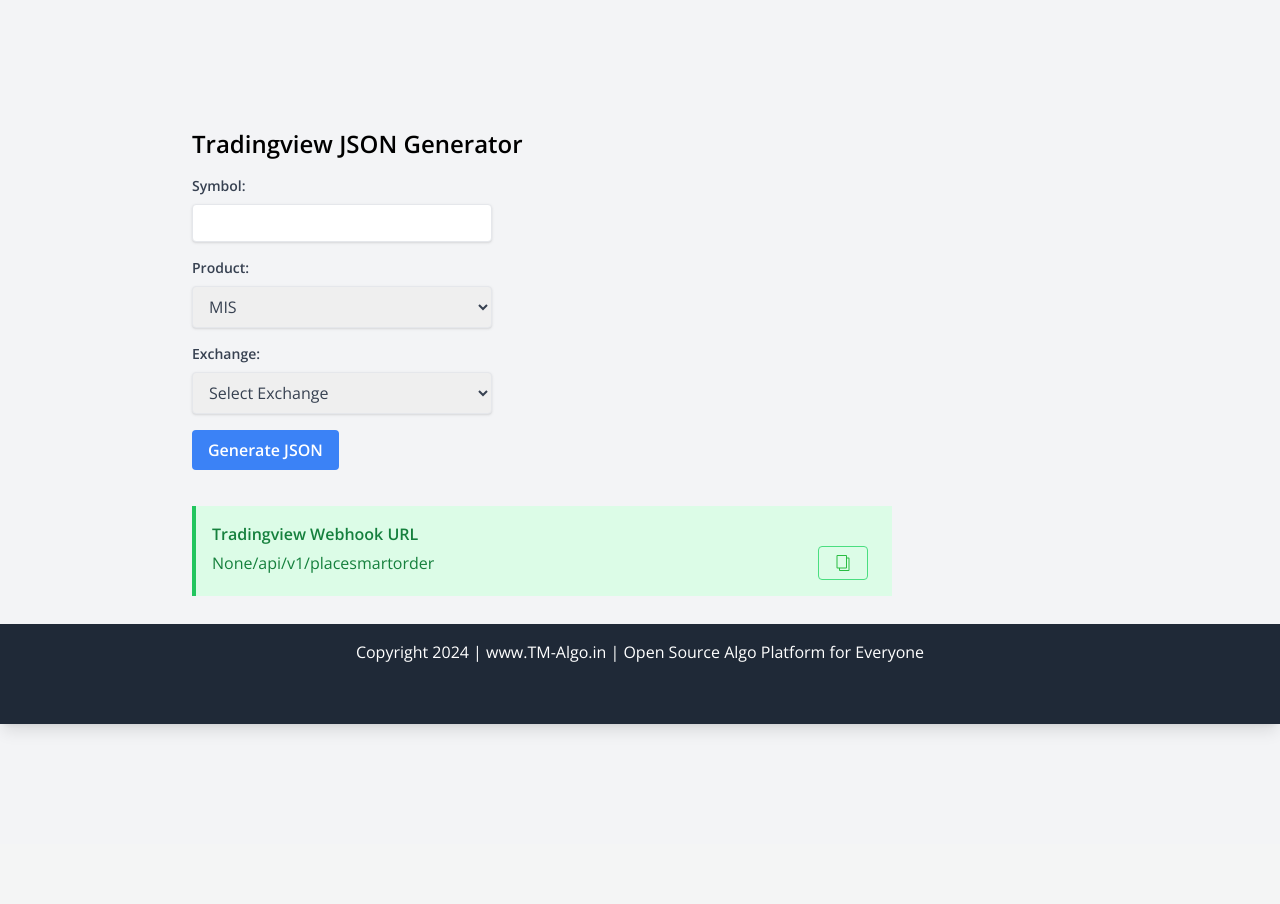
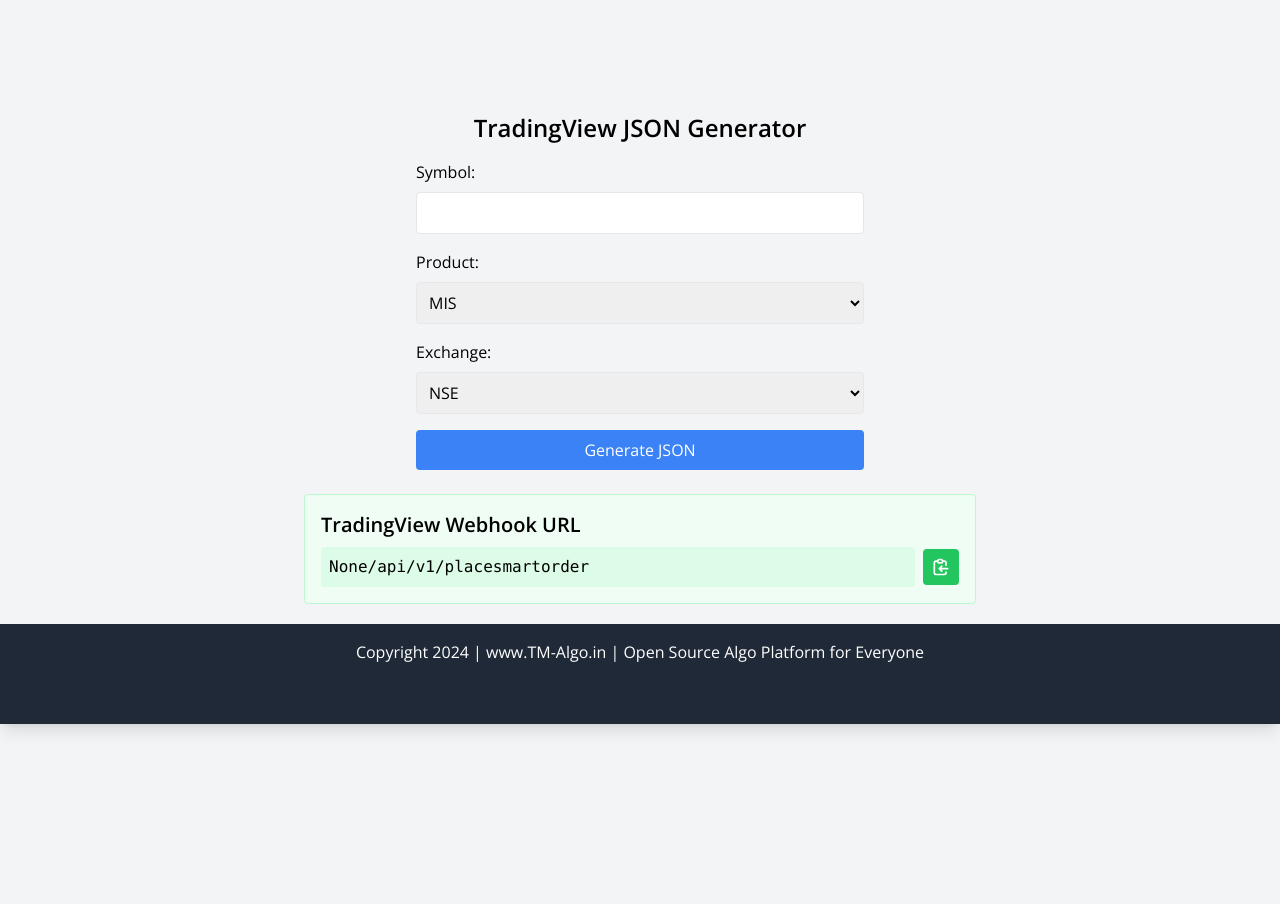
Before and after one commit to RahulEdward/tmreact, a Flask app: page /tradingview/ in a window 1280 px wide. Shown: the part 76-980 px from the top of the page. Before the commit the page ends 808 px from the top, so only its background shows below. Run offline with Flask 3, Linux system fonts and the light colour scheme; the visitor is signed in with stand-in values (Sample User, id 1); some libraries are stand-ins or nearby versions.

Commit message:
Small update

```diff
--- a/templates/tradingview.html
+++ b/templates/tradingview.html
@@ -1,116 +1,143 @@
-<!-- templates/tradingview.html -->
-{% extends 'base.html' %}
+{% extends "base.html" %}
 
 {% block head %}
-<!-- Include Prism CSS -->
-<link href="{{ url_for('static', filename='css/prism.css') }}" rel="stylesheet" />
+<title>TradingView JSON Generator</title>
+<script src="https://code.jquery.com/jquery-3.6.0.min.js"></script>
+<script src="https://code.jquery.com/ui/1.13.2/jquery-ui.min.js"></script>
+<link rel="stylesheet" href="https://code.jquery.com/ui/1.13.2/themes/base/jquery-ui.css">
+<style>
+    /* Autocomplete styling */
+    .ui-autocomplete {
+        max-height: 300px;
+        overflow-y: auto;
+        overflow-x: hidden;
+        z-index: 9999 !important;
+    }
+    .ui-menu-item {
+        padding: 5px;
+        font-size: 14px;
+    }
+    .ui-menu-item:hover {
+        background-color: #f0f9ff;
+        cursor: pointer;
+    }
+    .ui-helper-hidden-accessible {
+        display: none;
+    }
+</style>
+<script>
+    $(document).ready(function() {
+        $("#symbol-input").autocomplete({
+            source: function(request, response) {
+                $.ajax({
+                    url: "/search/suggestions",
+                    dataType: "json",
+                    data: {
+                        term: request.term,
+                        exchange: $("#exchange-select").val()
+                    },
+                    success: function(data) {
+                        response(data);
+                    }
+                });
+            },
+            minLength: 1,
+            select: function(event, ui) {
+                $("#symbol-input").val(ui.item.value);
+                return false;
+            }
+        }).autocomplete("instance")._renderItem = function(ul, item) {
+            return $("<li>")
+                .append("<div><strong>" + item.value + "</strong> - " + item.label.split(" - ")[1] + "</div>")
+                .appendTo(ul);
+        };
 
-<style>
+        // Update suggestions when exchange changes
+        $("#exchange-select").change(function() {
+            if($("#symbol-input").val().length >= 1) {
+                $("#symbol-input").autocomplete("search", $("#symbol-input").val());
+            }
+        });
 
-    .vertical-space {
-        height: 20px; /* or you can use margin */
+        // Generate JSON button click event
+        $("#generate-json").click(function() {
+            generateJSON();
+        });
+
+        function generateJSON() {
+            var symbol = $("#symbol-input").val();
+            var product = $("#product-select").val();
+            var exchange = $("#exchange-select").val();
+
+            if(!symbol || !product || !exchange) {
+                alert("Please fill all fields");
+                return;
             }
 
-    .margin-bottom {
-    margin-bottom: 20px; /* Add space below the element */
+            $.ajax({
+                url: "/tradingview/",
+                type: "POST",
+                contentType: "application/json",
+                data: JSON.stringify({
+                    symbol: symbol,
+                    product: product,
+                    exchange: exchange
+                }),
+                success: function(response) {
+                    $("#json-output").text(JSON.stringify(response, null, 2));
+                    $("#json-container").show();
+                },
+                error: function(xhr, status, error) {
+                    alert("Error generating JSON: " + error);
+                }
+            });
         }
 
-    #json-output-container {
-        display: none; /* Initially hide the Prism output container */
-        width: 100%; /* Full width */
-        max-width: 700px; /* Maximum width, but you can adjust this value */
-        margin: left; /* left align the container */
-    }
+        // Copy JSON button
+        $("#copy-json").click(function() {
+            var jsonText = $("#json-output").text();
+            navigator.clipboard.writeText(jsonText).then(function() {
+                alert("JSON copied to clipboard!");
+            }, function() {
+                alert("Failed to copy JSON!");
+            });
+        });
 
-    #symbol, #product, #exchange {
-        width: 100%; /* Full width */
-        max-width: 300px; /* Maximum width, but you can adjust this value */
-        margin: auto; /* Align left */
-    }
-
-    #webhook-info {
-        width: 100%; /* Full width */
-        max-width: 700px; /* Maximum width, adjust this value as needed */
-        margin: left; /* left align */
-    }
-
-    #copy-success-alert {
-        display: none; /* Initially hide the copy success alert */
-        color: green; /* Set the color of the success message */
-        padding-left: 1rem; /* Space between button and alert message */
-        line-height: 2.5rem; /* Align with the button height */
-    }
-
-    /* Container for the copy button and the alert message */
-    .copy-container {
-        display: flex;
-        align-items: center; /* Align button and message vertically */
-        margin-top: 1rem;
-    }
-
-    /* Extend the width of the Prism output box */
-    pre[class*="language-"] {
-        max-width: none;
-    }
-
-    /* Adjustments for mobile devices */
-    @media (max-width: 768px) {
-        #json-output-container, #symbol, #product, #webhook-info {
-            max-width: 100%; /* Full width on smaller screens */
-            margin: auto;
-        }
-
-        .copy-container, #webhook-info {
-            flex-direction: column; /* Stack elements vertically */
-        }
-
-        #copy-success-alert, #copyAlert {
-            margin-top: 0.5rem; /* Space above the success message */
-        }
-
-        /* Adjust the form input and select fields to be full width on mobile */
-        #symbol, #product, #exchange {
-            max-width: 100%;
-        }
-
-        /* Make the generate JSON button full width */
-        #tradingview-form button[type="submit"] {
-            width: 100%;
-            margin-top: 1rem; /* Margin above the button */
-        }
-
-        /* Adjust the margin for the webhook info */
-        #webhook-info {
-            margin-top: 2rem; /* Space above the webhook info */
-        }
-    }
-
-
-
-</style>
+        // Copy webhook URL button
+        $("#copy-webhook").click(function() {
+            var webhookUrl = $("#webhook-url").text();
+            navigator.clipboard.writeText(webhookUrl).then(function() {
+                alert("Webhook URL copied to clipboard!");
+            }, function() {
+                alert("Failed to copy webhook URL!");
+            });
+        });
+    });
+</script>
 {% endblock %}
 
 {% block content %}
-<div class="max-w-4xl mx-auto py-8">
-    <h1 class="text-2xl font-semibold mb-4">Tradingview JSON Generator</h1>
-<form id="tradingview-form">
+<div class="container mx-auto p-4">
+    <h1 class="text-2xl font-bold mb-4 text-center">TradingView JSON Generator</h1>
+
+    <div class="max-w-md mx-auto mb-6">
         <div class="mb-4">
-        <label for="symbol" class="block text-gray-700 text-sm font-bold mb-2">Symbol:</label>
-        <input type="text" id="symbol" name="symbol" class="shadow appearance-none border rounded w-full py-2 px-3 text-gray-700 leading-tight focus:outline-none focus:shadow-outline" required>
+            <label for="symbol-input" class="block mb-2">Symbol:</label>
+            <input type="text" id="symbol-input" class="w-full p-2 border rounded" value="{{ symbol if symbol else '' }}">
         </div>
+
         <div class="mb-4">
-        <label for="product" class="block text-gray-700 text-sm font-bold mb-2">Product:</label>
-        <select id="product" name="product" class="shadow border rounded w-full py-2 px-3 text-gray-700 mb-3 leading-tight focus:outline-none focus:shadow-outline">
+            <label for="product-select" class="block mb-2">Product:</label>
+            <select id="product-select" class="w-full p-2 border rounded">
                 <option value="MIS">MIS</option>
+                <option value="CNC">CNC</option>
                 <option value="NRML">NRML</option>
-            <option value="CNC">CNC</option>
             </select>
         </div>
+
         <div class="mb-4">
-        <!-- Corrected placement of div for Exchange dropdown menu -->
-        <label for="exchange" class="block text-gray-700 text-sm font-bold mb-2">Exchange:</label>
-        <select id="exchange" name="exchange" class="shadow border rounded w-full py-2 px-3 text-gray-700 leading-tight focus:outline-none focus:shadow-outline" required>
-            <option value="">Select Exchange</option>
+            <label for="exchange-select" class="block mb-2">Exchange:</label>
+            <select id="exchange-select" class="w-full p-2 border rounded">
                 <option value="NSE">NSE</option>
                 <option value="NFO">NFO</option>
                 <option value="BSE">BSE</option>
@@ -119,130 +146,25 @@
                 <option value="MCX">MCX</option>
             </select>
         </div>
-    <!-- Include other fields for strategy details and quantity as needed -->
-    <button type="submit" class="bg-blue-500 hover:bg-blue-700 text-white font-bold py-2 px-4 rounded focus:outline-none focus:shadow-outline">Generate JSON</button>
-</form>
 
+        <button id="generate-json" class="w-full bg-blue-500 text-white p-2 rounded hover:bg-blue-600">Generate JSON</button>
+    </div>
 
-    <!-- Space before the div -->
-    <div class="vertical-space"></div>
+    <div id="json-container" class="max-w-2xl mx-auto mb-6 p-4 bg-gray-100 rounded" style="display: none;">
+        <pre id="json-output" class="bg-gray-100 p-2 rounded overflow-x-auto"></pre>
+        <button id="copy-json" class="mt-2 bg-green-500 text-white p-2 rounded hover:bg-green-600">Copy JSON</button>
+    </div>
 
-    <!-- Tradingview Webhook URL Information -->
-    <div id="webhook-info" class="bg-green-100 border-l-4 border-green-500 text-green-700 p-4 my-4 relative" role="alert">
-        <p class="font-bold">Tradingview Webhook URL</p>
-        <div class="flex items-center space-x-2">
-            <p id="webhookURL" class="flex-1">{{host}}/api/v1/placesmartorder</p>
-            <button onclick="copyToClipboard('#webhookURL', '#copyAlert')" class="bg-green-100 hover:bg-green-200 text-green-700 font-semibold py-2 px-4 border border-green-400 rounded transition-colors duration-300">
-                <img src="{{ url_for('static', filename='images/copy-icon.png') }}" alt="Copy" class="h-4 w-4"/>
+    <div class="max-w-2xl mx-auto p-4 bg-green-50 rounded border border-green-200">
+        <h2 class="text-xl font-semibold mb-2">TradingView Webhook URL</h2>
+        <div class="flex items-center">
+            <code id="webhook-url" class="bg-green-100 p-2 rounded flex-1 overflow-x-auto">{{ host }}/api/v1/placesmartorder</code>
+            <button id="copy-webhook" class="ml-2 bg-green-500 text-white p-2 rounded hover:bg-green-600">
+                <svg xmlns="http://www.w3.org/2000/svg" class="h-5 w-5" fill="none" viewBox="0 0 24 24" stroke="currentColor">
+                    <path stroke-linecap="round" stroke-linejoin="round" stroke-width="2" d="M8 5H6a2 2 0 00-2 2v12a2 2 0 002 2h10a2 2 0 002-2v-1M8 5a2 2 0 002 2h2a2 2 0 002-2M8 5a2 2 0 012-2h2a2 2 0 012 2m0 0h2a2 2 0 012 2v3m2 4H10m0 0l3-3m-3 3l3 3" />
+                </svg>
             </button>
-            <span id="copyAlert" class="text-green-500"></span>
         </div>
     </div>
-
-
-
-    <div id="json-output-container">
-        <pre class="language-json"><code id="json-output"></code></pre>
-
-    <div class="copy-container">
-        <button id="copy-json" class="bg-green-500 hover:bg-green-700 text-white font-bold py-2 px-4 rounded focus:outline-none focus:shadow-outline">Copy JSON</button>
-        <div id="copy-success-alert">Copied to clipboard!</div> <!-- Success alert -->
 </div>
-
-    <!-- Space after the div -->
-    <div class="margin-bottom"></div>
-    <div class="margin-bottom"></div>
-
-
-<script>
-    document.getElementById('tradingview-form').addEventListener('submit', function(e) {
-        e.preventDefault();
-
-        // Collect data from the form
-        var symbol = document.getElementById('symbol').value;
-        var product = document.getElementById('product').value;
-        var exchange = document.getElementById('exchange').value;
-        // Prepare the data to be sent to the server
-        var formData = {
-            symbol: symbol,
-            product: product,
-            exchange: exchange
-        };
-
-        // AJAX POST request to the /tradingview route
-        fetch('/tradingview/', {
-            method: 'POST',
-            body: JSON.stringify(formData),
-            headers: {
-                'Content-Type': 'application/json'
-            }
-        })
-        .then(response => {
-            if (!response.ok) {
-                throw new Error('Network response was not ok ' + response.statusText);
-            }
-            return response.json();
-        })
-        .then(data => {
-            // Reconstruct the JSON object in the correct order
-            let orderedData = {
-                "apikey": data.apikey,
-                "strategy": data.strategy,
-                "symbol": data.symbol,
-                "action": data.action,
-                "exchange": data.exchange,
-                "pricetype": data.pricetype,
-                "product": data.product,
-                "quantity": data.quantity,
-                "position_size": data.position_size
-            };
-            // Update the display with the ordered and beautified jsonData
-            document.getElementById('json-output-container').style.display = 'block';
-            var jsonOutput = document.getElementById('json-output');
-            jsonOutput.textContent = JSON.stringify(orderedData, null, 2);
-            Prism.highlightElement(jsonOutput);
-        })
-        .catch(error => {
-            console.error('There has been a problem with your fetch operation:', error);
-        });
-    });
-
-    document.getElementById('copy-json').addEventListener('click', function() {
-        var jsonOutput = document.getElementById('json-output').textContent;
-        navigator.clipboard.writeText(jsonOutput).then(function() {
-            // Show the success alert
-            var alertBox = document.getElementById("copy-success-alert");
-            alertBox.style.display = 'inline'; // Use 'inline' instead of 'block' to flow in line with the button
-            setTimeout(() => { alertBox.style.display = 'none'; }, 3000); // Hide the alert after 3 seconds
-        }, function(err) {
-            console.error('Could not copy text: ', err);
-        });
-    });
-</script>
-
-<script>
-    function copyToClipboard(selector, alertSelector) {
-        var text = document.querySelector(selector).textContent;
-        navigator.clipboard.writeText(text).then(function() {
-            // Show the success alert
-            var alertBox = document.querySelector(alertSelector);
-            alertBox.textContent = 'Copied!'; // Set the alert text
-            alertBox.style.display = 'inline'; // Show the alert
-            setTimeout(() => { alertBox.style.display = 'none'; alertBox.textContent = ''; }, 3000); // Hide the alert after 3 seconds
-        }, function(err) {
-            // In case of an error
-            var alertBox = document.querySelector(alertSelector);
-            alertBox.textContent = 'Failed to copy'; // Set the alert text
-            alertBox.style.display = 'inline'; // Show the alert
-            setTimeout(() => { alertBox.style.display = 'none'; alertBox.textContent = ''; }, 3000); // Hide the alert after 3 seconds
-        });
-    }
-</script>
-
-
-
-<!-- Include Prism JS -->
-<script src="{{ url_for('static', filename='js/prism.js') }}"></script>
-
-
 {% endblock %}
```
Also changed, not shown: blueprints/search.py (+28 -4 lines), templates/token.html (+59 -3 lines), README.md. Lines whose indentation alone changed are shown as unchanged.
